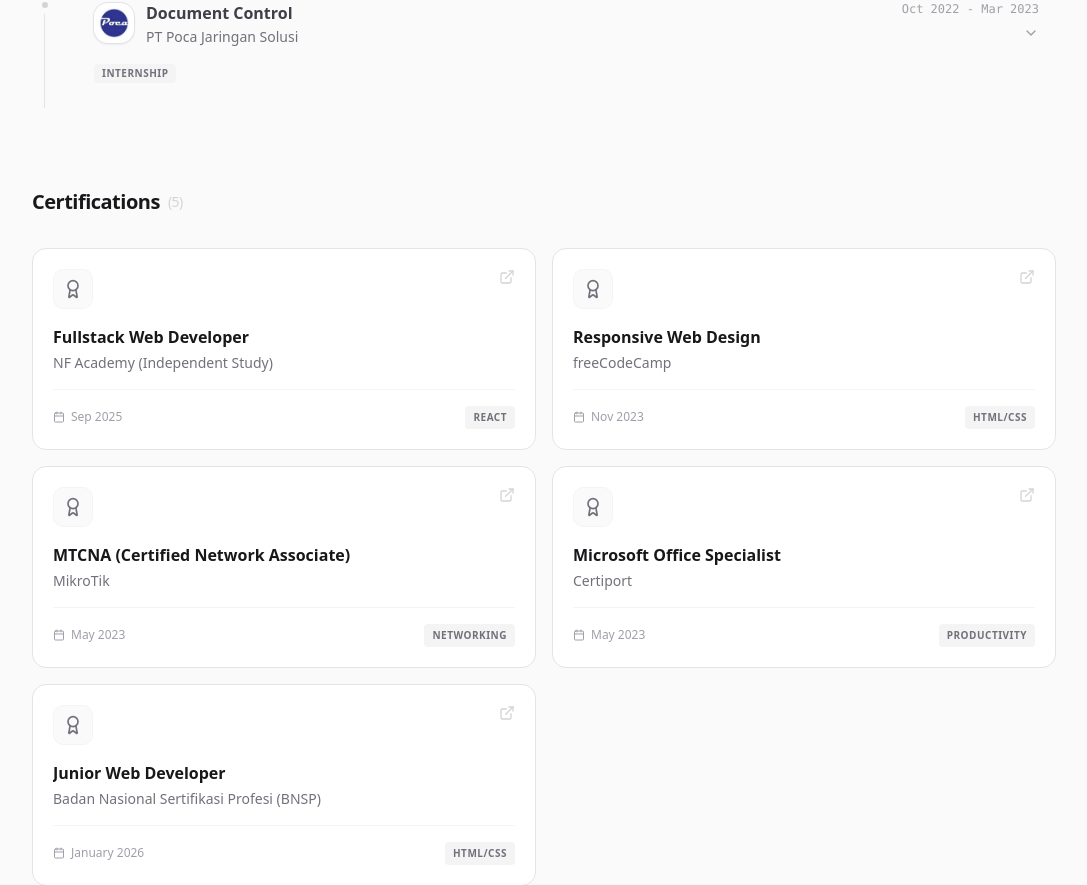
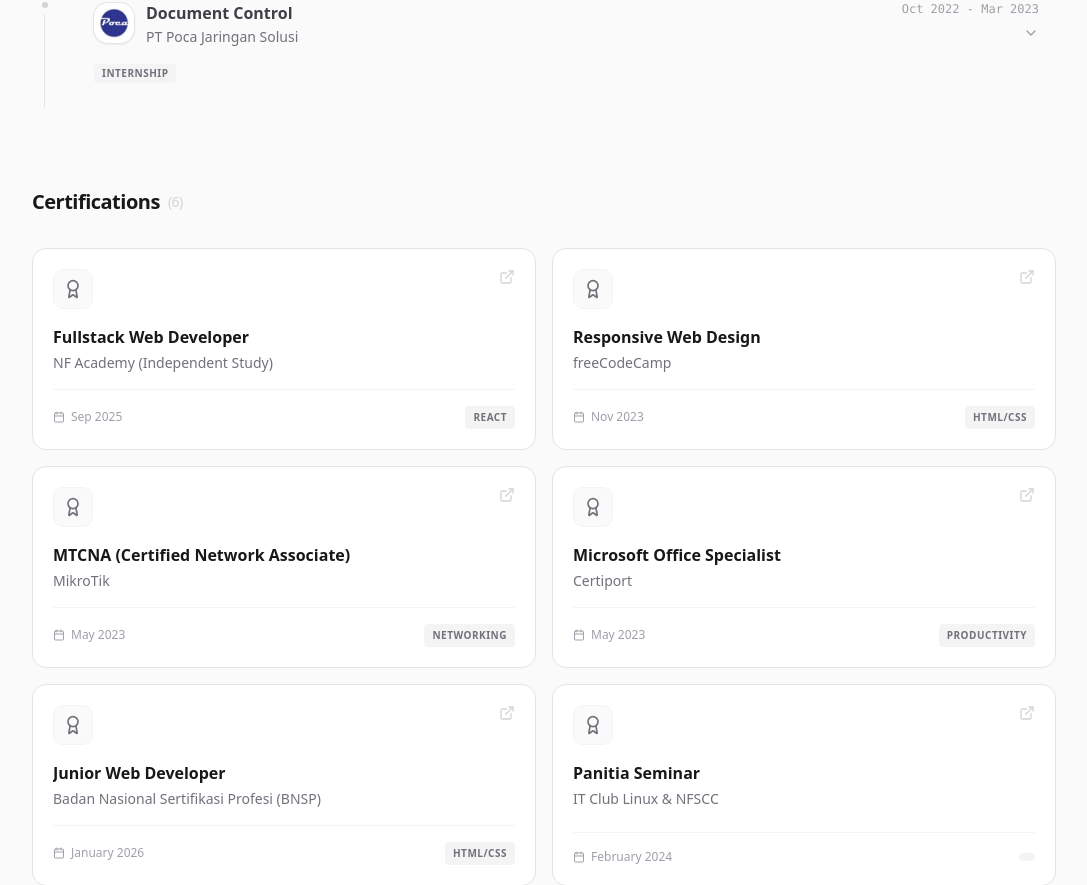
Before and after one commit to Ryandra-TI01/portfolio, a React (Vite) app: page /about in a window 1280 px wide. Shown: the part 1934-2819 px from the top of the page, without its empty margins (96-1183 px from the left). Built offline with nearby package versions, Linux system fonts and the light colour scheme.

Commit message:
feat: add new certificate data

```diff
--- a/src/components/Certifications.tsx
+++ b/src/components/Certifications.tsx
@@ -5,6 +5,7 @@
 import CertificateMTCNA from "../assets/certificates/CertificateMTCNA.webp";
 import CertificateMOS from "../assets/certificates/CertificateMOS.webp";
 import CertificateBNSP from "../assets/certificates/CertificateBNSP.webp";
+import CertificatePanitiaLinux from "../assets/certificates/CertificatePanitiaLinux.webp";
 
 const certifications = [
     {
@@ -51,6 +52,15 @@
         credentialLink: "https://drive.google.com/file/d/1a0t5nPyYHPA_cYhY7O9dbIZBdkCYQ3u0/view?usp=drive_link",
         tags: ["HTML/CSS", "JavaScript", "React", "Laravel"],
         image: CertificateBNSP
+    },
+    {
+        id: 6,
+        title: "Panitia Seminar",
+        issuer: "IT Club Linux & NFSCC",
+        date: "February 2024",
+        credentialLink: "https://drive.google.com/file/d/1pstmm9B7bnNExGgozeHP39XXP5mDxx80/view?usp=drive_link",
+        tags: ["", "", "", ""],
+        image: CertificatePanitiaLinux
     }
 ];
 
```
Also changed, not shown: src/assets/certificates/CertificatePanitiaLinux.webp (added).
